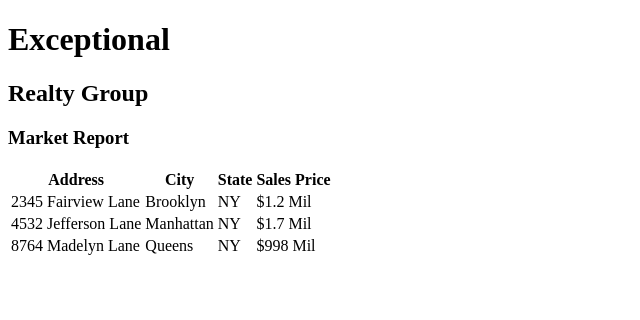
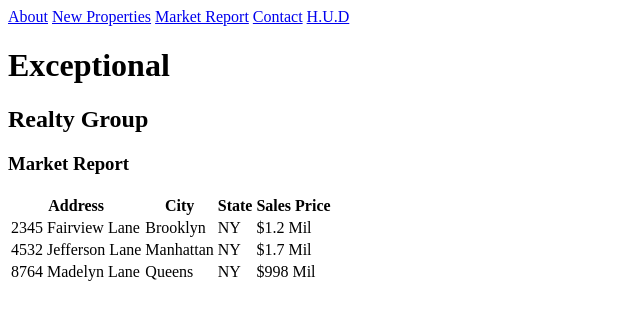
Before and after one commit to mcelis13/Exceptional-Realty, a plain HTML site: page market-report.html in a window 1280 px wide. Shown: the whole page, without its empty margins (0-640 px from the left). Drawn offline with Linux system fonts and the light colour scheme.

```diff
--- a/market-report.html
+++ b/market-report.html
@@ -7,6 +7,12 @@
     <title>Exceptional Realty Group - Luxury Homes - About</title>
 </head>
 <body>
+        <a href="index.html">About</a>
+        <a href="new-properties.html">New Properties</a>
+        <a href="market-report.html">Market Report</a>
+        <a href="contact.html">Contact</a>
+        <a href="http://hud.gov" target='_blank'>H.U.D</a>
+
     <h1>Exceptional</h1>
     <h2>Realty Group</h2>
 
```
Also changed, not shown: contact.html (+3 -0 lines).
